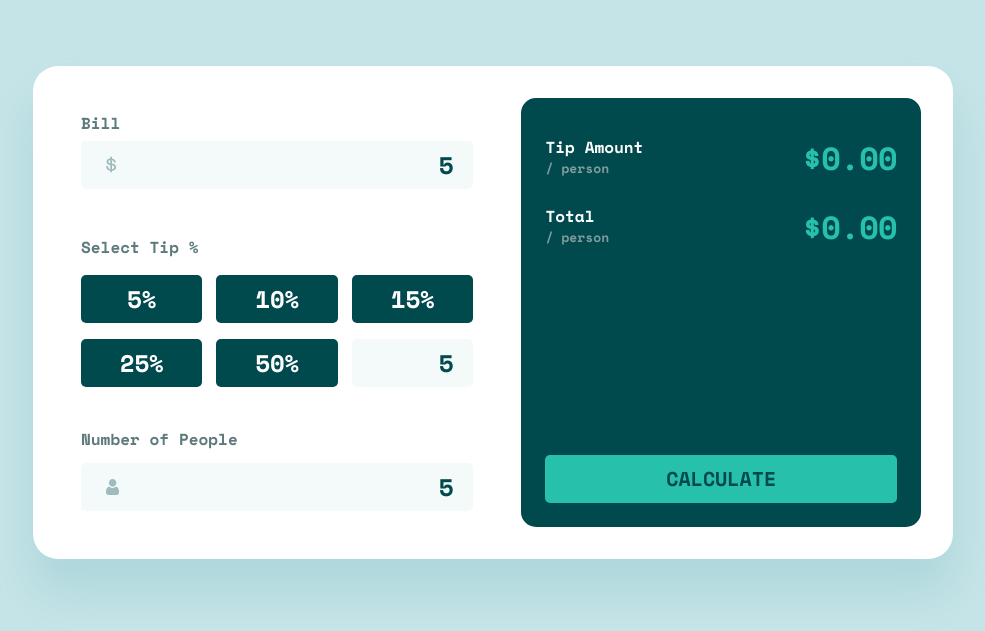
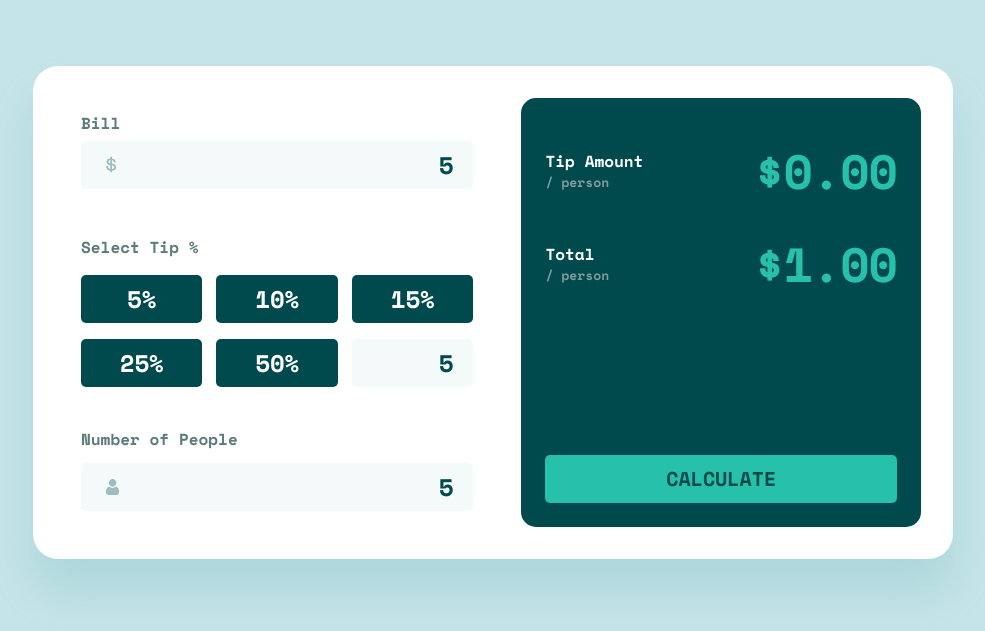
Before and after one commit to wesleyjacoby/Tip-Calculator-App, a plain HTML site: page index.html in a window 1280 px wide. Both pictures are taken after typing "5", "5", "5" into the empty fields and a click on the button "CALCULATE". Shown: the part 159-790 px from the top of the page, without its empty margins (147-1132 px from the left). Drawn offline with nearby package versions, Linux system fonts and the light colour scheme.

Commit message:
Update functionality

```diff
--- a/app.js
+++ b/app.js
@@ -10,11 +10,22 @@ const peopleError = document.querySelector('.people-error');
 
 const button = document.querySelector('button');
 
+const tipNumber = document.querySelector('.tip');
+const totalNumber = document.querySelector('.total');
+
+let tip = 0;
+
 button.addEventListener('click', (e) => {
     e.preventDefault();
 
     checkBill(bill.value);
     checkCustomTip(customPercent.value);
+    checkNumPeople(numPeople.value);
+
+    calculateTip(tip, customPercent.value);
+
+    tipNumber.textContent = tipPerPerson(bill.value, tip, numPeople.value);
+    totalNumber.textContent = totalPerPerson(bill.value, tip, numPeople.value);
 })
 
 function checkBill(bill) {
@@ -29,13 +40,20 @@ function checkBill(bill) {
         billContainer.style.marginBottom = '16px';
         return billError.textContent = 'Something went wrong';
     } else {
-        billContainer.style.marginBottom = '40px'
-        return billError.textContent = '';
+        if ((window.innerWidth || document.documentElement.clientWidth) < 768) {
+            billContainer.style.marginBottom = '32px'
+            return billError.textContent = ''
+        }
+        else {
+            billContainer.style.marginBottom = '40px'
+            return billError.textContent = '';
+        }
     }
 }
 
 function checkCustomTip(percent) {
-    console.log(customPercent.value)
+    console.log(percent);
+
     if (percent < 0 || percent > 100) {
         return customPercent.style.border = '2px solid hsla(13, 70%, 61%, 1)';
     } else {
@@ -43,24 +61,46 @@ function checkCustomTip(percent) {
     }
 }
 
-// customPercent.addEventListener('keyup', () => {
-//     console.log(customPercent.value);
+function checkNumPeople(people) {
 
-//     if (customPercent.value < 0 || customPercent.value > 100) {
-//         customPercent.style.border = '2px solid hsla(13, 70%, 61%, 1)';
-//     } else if (/\D/g.test(customPercent.value === true)) {
-//         customPercent.style.border = '2px solid hsla(13, 70%, 61%, 1)';
-//     } else {
-//         customPercent.style.border = '2px solid hsl(189, 41%, 97%)';
-//     }
-// })
-
-numPeople.addEventListener('keyup', () => {
-    console.log(numPeople.value);
-})
+    if (people < 0) {
+        numPeople.style.border = '2px solid hsla(13, 70%, 61%, 1)';
+        return peopleError.textContent = 'Really?'
+    } else if (people === '0') {
+        numPeople.style.border = '2px solid hsla(13, 70%, 61%, 1)';
+        return peopleError.textContent = "Can't be zero";
+    } else {
+        numPeople.style.border = '2px solid hsl(189, 41%, 97%)';
+        return peopleError.textContent = '';
+    }
+}
 
 tipPercentBox.forEach(box => {
     box.addEventListener('click', () => {
-        console.log(box.textContent);
+        tip = box.textContent.replace('%', '');
     })
 })
+
+function calculateTip(tip, customTip) {
+    if (customTip > 0) {
+        tip = customTip;
+
+        return tip;
+    }
+}
+
+function tipPerPerson(bill, tip, people) {
+    const tipPerPerson = (((bill * tip) / 100) / people).toFixed(2);
+    console.log(`Tip Per Person is: ${tipPerPerson}`);
+
+    return `$${tipPerPerson}`;
+}
+
+function totalPerPerson(bill, tip, people) {
+    const totalBill = ((bill * tip) / 100) + parseFloat(bill);
+
+    const totalPerPerson = (totalBill / people).toFixed(2);
+    console.log(`Total Per Person: ${totalPerPerson}`);
+
+    return `$${totalPerPerson}`;
+}
--- a/styles.css
+++ b/styles.css
@@ -200,6 +200,7 @@ input[type='radio']:checked+label {
 .totals {
     display: flex;
     justify-content: space-between;
+    align-items: center;
     margin-bottom: 22px;
 }
 
@@ -306,6 +307,12 @@ small {
     small {
         font-size: 16px;
     }
+
+    .number {
+        font-size: 48px;
+        line-height: 71px;
+        letter-spacing: -1px;
+    }
 }
 
 @media screen and (min-width: 850px) {
```
